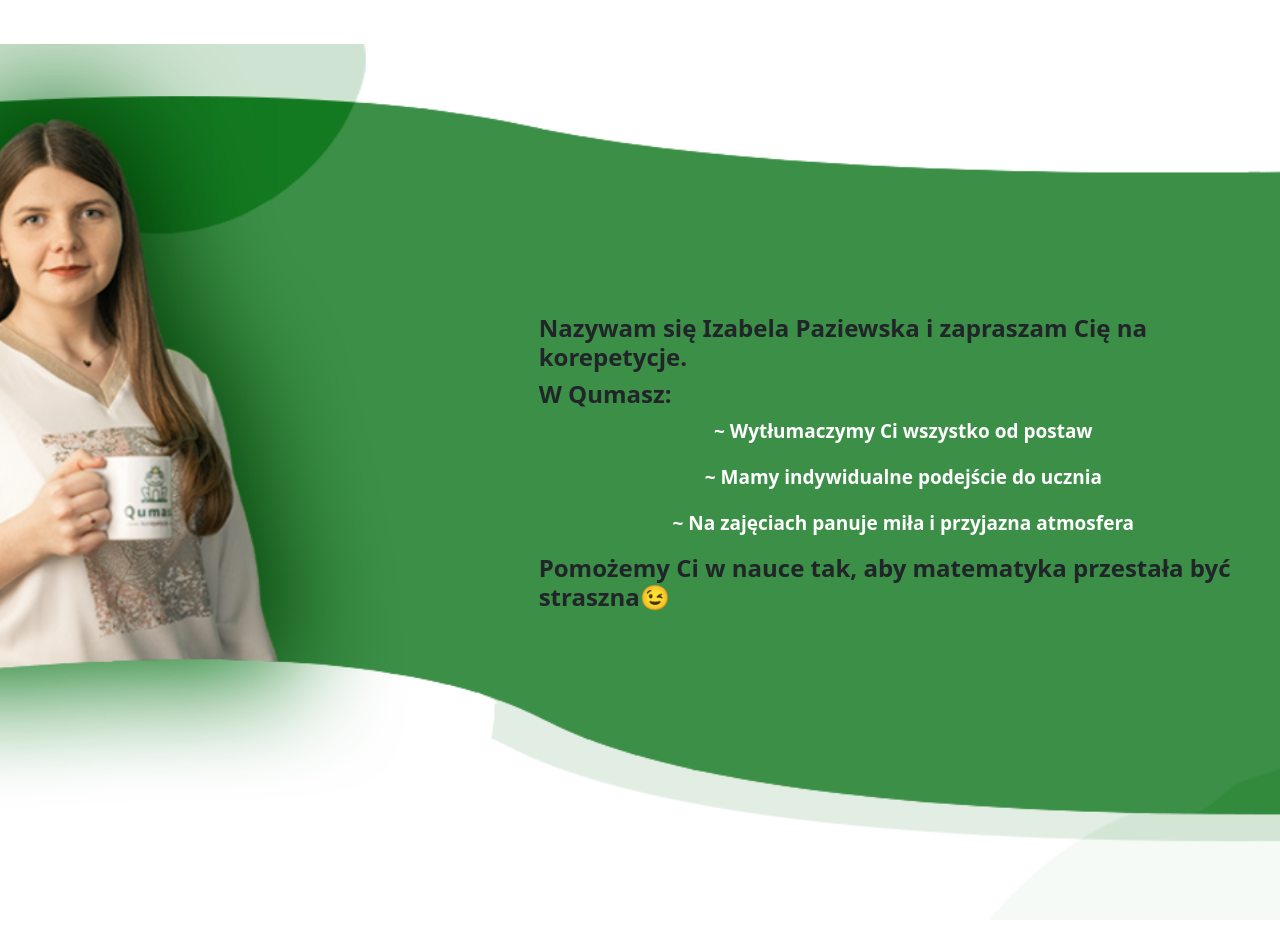
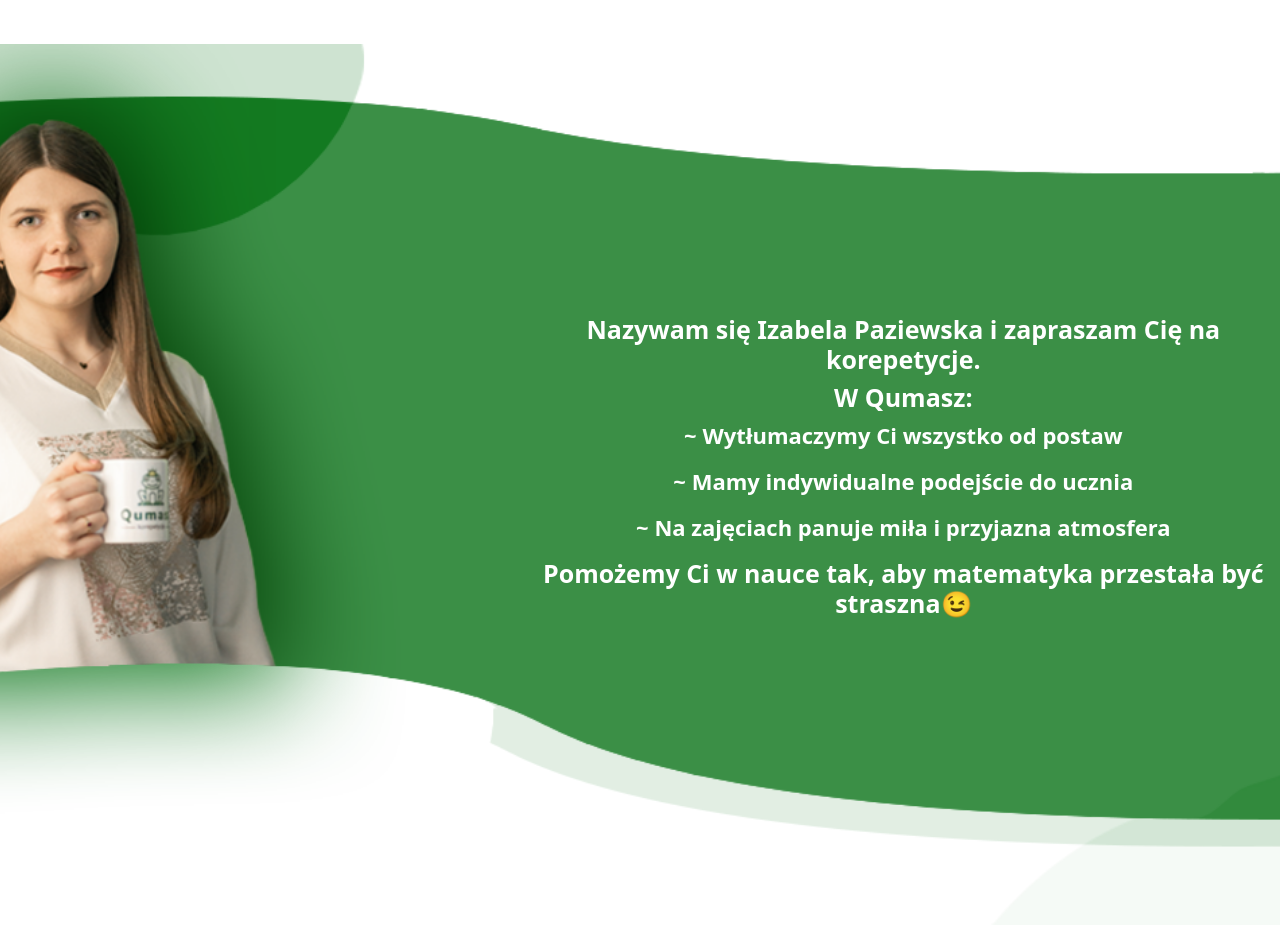
Before and after one commit to Bastian8004/QumaszPageDjango, a Django app: page /onas in a window 1280 px wide; the page is wider, and only the part inside the window is pictured. Shown: the part 100-1025 px from the top of that part. Run offline with Django 4.2, Linux system fonts and the light colour scheme; some libraries are stand-ins or nearby versions.

Commit message:
Uaktualnienie css

```diff
--- a/qumaszpage/static/css/templatemo-space-dynamic.css
+++ b/qumaszpage/static/css/templatemo-space-dynamic.css
@@ -1703,13 +1703,13 @@
 .servis p{
     text-align: center;
     color: white;
-    font-size: 19px;
-}
-
-.servis h3{
+    font-size: 22px;
+}
+
+.servis h4{
     text-align: center;
-    color: black;
-    font-size: 30px;
+    color: white;
+    font-size: 25px;
 }
 
 .servis a{
```
